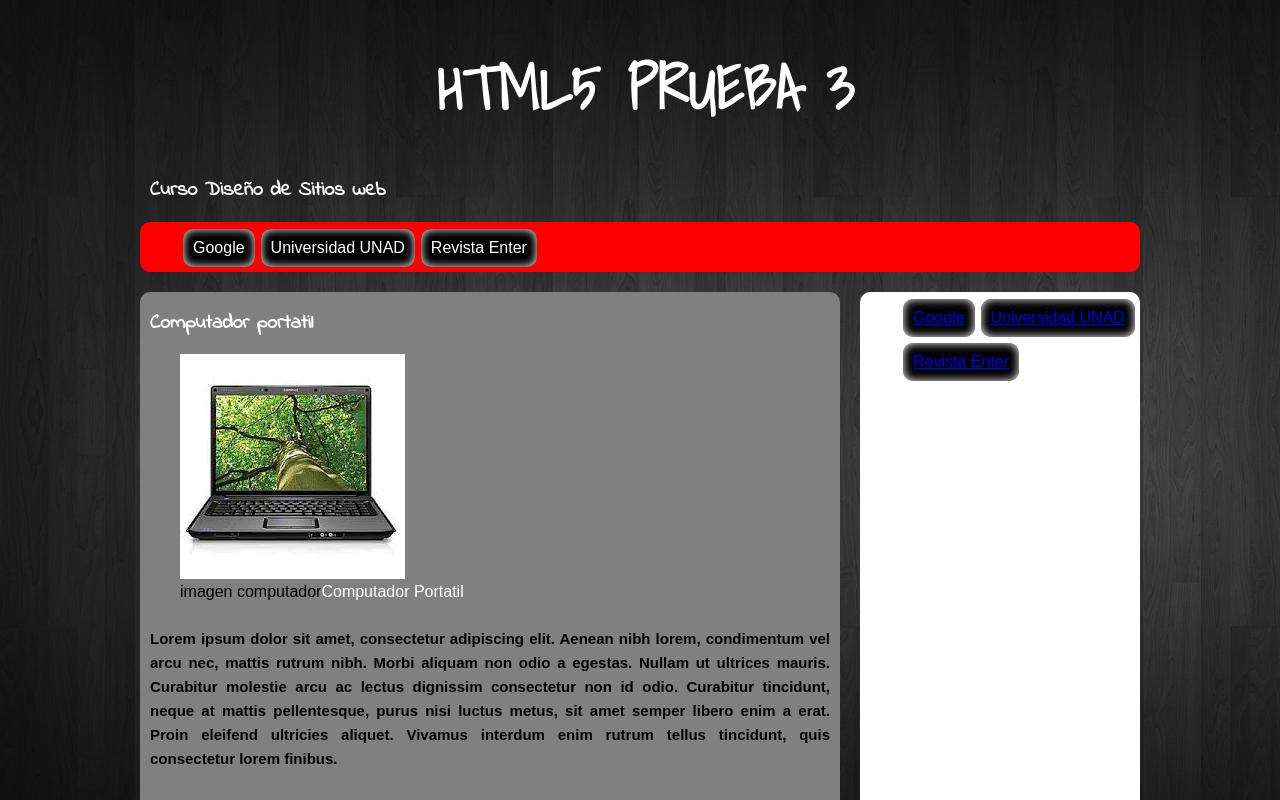
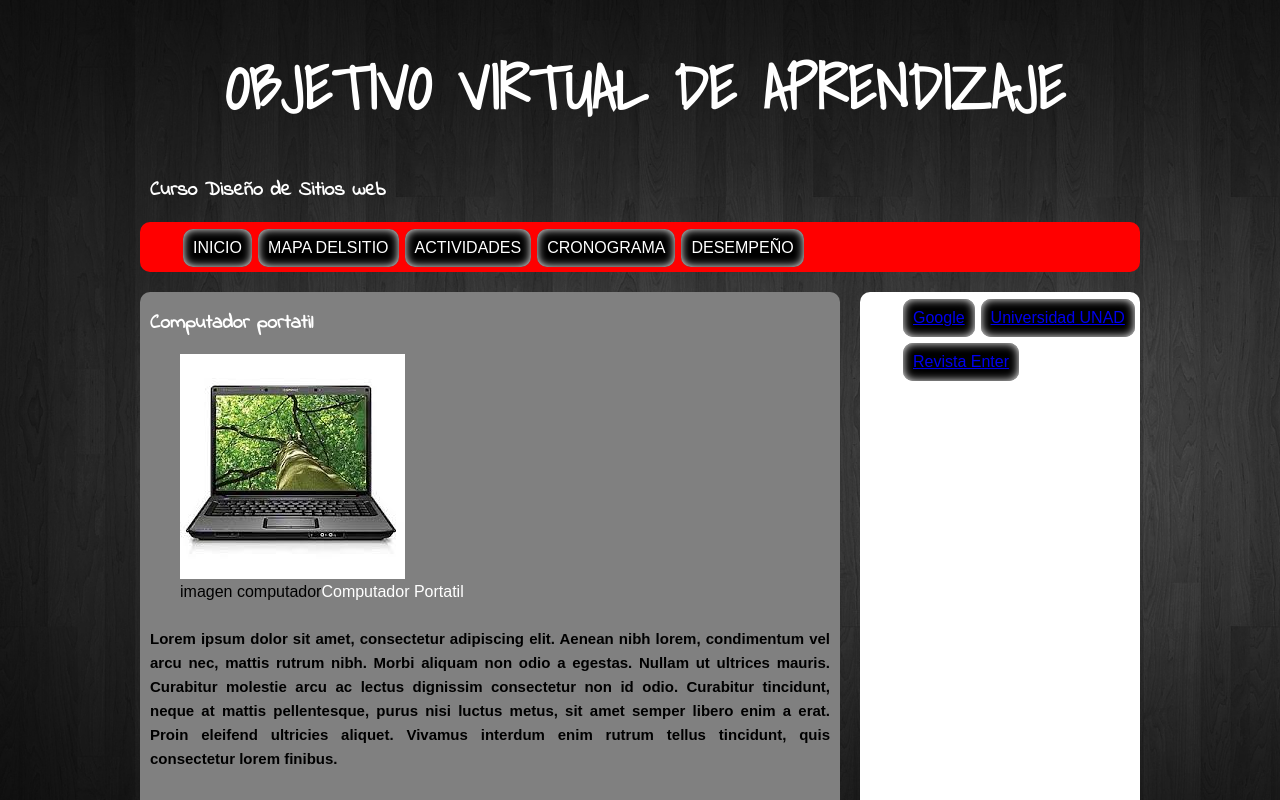
Before and after one commit to cesarcruz2306/Proyecto_1, a plain HTML site: page Index.html in a window 1280 px wide. Shown: the top 800 px of the page. Drawn offline with Linux system fonts and the light colour scheme.

Commit message:
Actualizacion 2
Plantilla 2

```diff
--- a/Index.html
+++ b/Index.html
@@ -24,15 +24,17 @@
 
 <Div id="contenidos">
 	<header>
-		<h1>HTML5 PRUEBA 3</h1>
+		<h1>OBJETIVO VIRTUAL DE APRENDIZAJE</h1>
 		<h2>Curso Diseño de Sitios web</h2>
 	</header>
 
 <nav>
 	<ul class="menu">
-		<li><a href="http://www.google.com" class="menu">Google</a></li>
-		<li><a href="http://www.unad.edu.co"class="menu">Universidad UNAD</a></li>
-		<li><a href="httP://www.enter.co" class="menu">Revista Enter</a></li>
+		<li><a href="#" class="menu">INICIO</a></li>
+		<li><a href="#" class="menu">MAPA DELSITIO</a></li>
+		<li><a href="#" class="menu">ACTIVIDADES</a></li>
+		<li><a href="#" class="menu">CRONOGRAMA</a></li>
+		<li><a href="#" class="menu">DESEMPEÑO</a></li>
 	</ul>
 </nav>
 
```
